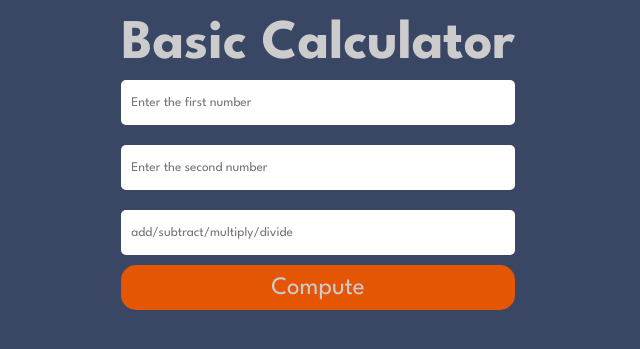
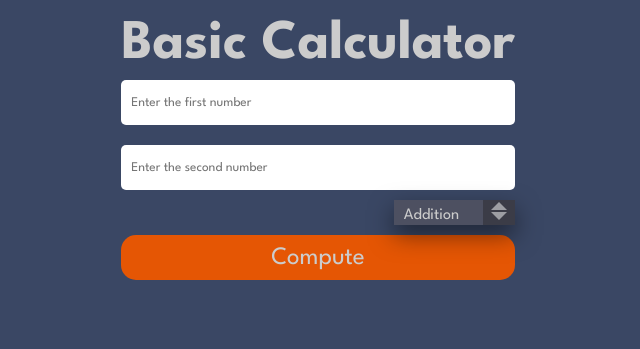
Before and after one commit to beedg0605/super_basic_calculator, a Flask app: page / in a window 1280 px wide. Shown: the part 136-485 px from the top of the page, without its empty margins (322-962 px from the left). Run offline with Flask 3, Linux system fonts and the light colour scheme.

Commit message:
Updated project practice using flask

```diff
--- a/static/style.css
+++ b/static/style.css
@@ -31,6 +31,7 @@ body{
     padding:0 10px;
 }
 .calc-inputs .btn{
+    margin:10px 0;
     outline:none;
     border:none;
     background-color:#E55604;
@@ -50,3 +51,50 @@ body{
     margin:50px 0;
     color:white;
 }
+.dropdown-list{
+    position:relative;
+}
+.dropdown{
+    box-shadow: 0 10px 25px rgba(0, 0, 0, 0.5);
+    font-size:1rem;
+    padding: 5px 5px 1px ;
+    background:#4d5061;
+    color:#CCC;
+    outline:none;
+    border:1px solid #4d5061;
+    float:right;
+}
+.custom-arrow{
+    position:absolute;
+    display:block;
+    background:#3b3c47;
+    height:100%;
+    width:2rem;
+    top:0;
+    right:0;
+    pointer-events: none;
+}
+.custom-arrow::before,
+.custom-arrow::after{
+    --size: .50em;
+
+    content:'';
+    position:absolute;
+    width:0;
+    height:0;
+    left:50%;
+
+    transform:translate(-50%, -50%);
+}
+.custom-arrow::before{
+    border-left: var(--size) solid transparent;
+    border-right: var(--size) solid transparent;
+    border-bottom: var(--size) solid rgba(255,255,255, 0.5);
+    top:25%;
+}
+.custom-arrow::after{
+    border-left: var(--size) solid transparent;
+    border-right: var(--size) solid transparent;
+    border-top: var(--size) solid rgba(255,255,255, 0.5);
+    top:65%;
+}
--- a/templates/calculator.html
+++ b/templates/calculator.html
@@ -12,7 +12,16 @@
                 <form method="POST">
                     <input type="text" name="a" placeholder="Enter the first number" required/>
                     <input type="text" name="b" placeholder="Enter the second number" required/>
-                    <input type="text" name="operation" placeholder="add/subtract/multiply/divide" required/>
+                    <!--<input type="text" name="operation" placeholder="add/subtract/multiply/divide" required/>-->
+                    <div class="dropdown-list">
+                        <select class="dropdown" name="operation">
+                            <option>Addition</option>
+                            <option>Subtraction</option>
+                            <option>Multiplication</option>
+                            <option>Division</option>
+                        </select>
+                        <span class="custom-arrow"></span>
+                    </div>
                     <button type="submit" class="btn">Compute</button>
                 </form>
             </div>
```
Also changed, not shown: calculator_function.py (+4 -4 lines).
